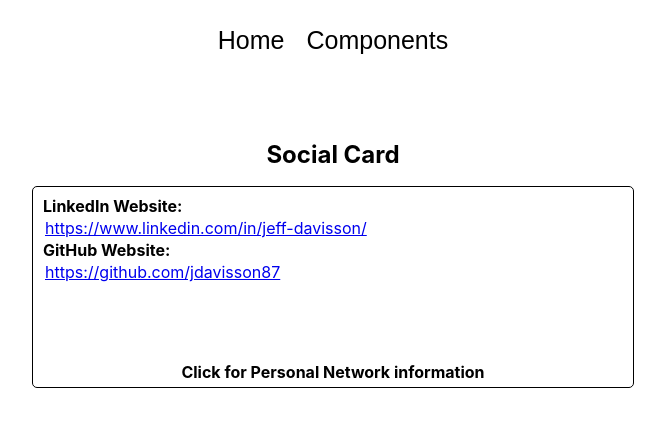
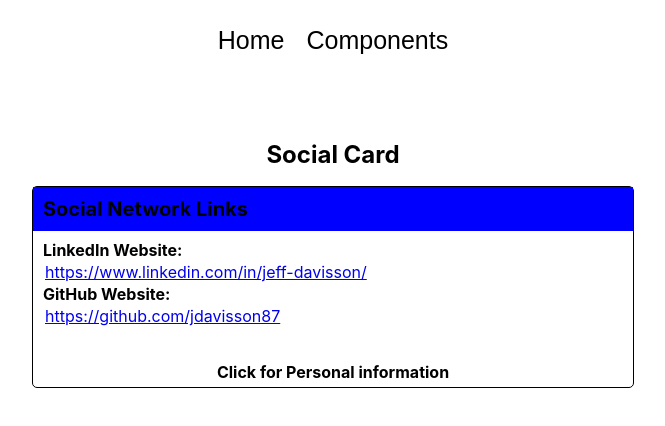
Before and after one commit to jdavisson87/components, a React (Create React App) app: page /components/SocialCard in a window 1280 px wide. Both pictures are taken after a click on the element "Click here for Social Network information". Shown: the top 426 px of the page, without its empty margins (307-972 px from the left). Built offline with nearby package versions, Linux system fonts and the light colour scheme.

Commit message:
Pomodoro 1
Creating test file for Social Card.  Installed React Testing Library.

```diff
--- a/package.json
+++ b/package.json
@@ -34,6 +34,7 @@
     ]
   },
   "devDependencies": {
+    "@testing-library/react": "^8.0.7",
     "babel-core": "^6.26.3",
     "babel-plugin-transform-class-properties": "^6.24.1",
     "babel-preset-env": "^1.7.0",
--- a/src/components/SocialCard/SocialCard.js
+++ b/src/components/SocialCard/SocialCard.js
@@ -52,6 +52,9 @@
         item ? (
           <animated.div key={key} style={props}>
             <CardCtr>
+              <SocialCardHeader>
+                <Name>Social Network Links</Name>
+              </SocialCardHeader>
               <SocialMediaCtr>
                 <SocialMedia>LinkedIn Website:</SocialMedia>
                 <SocialMediaLink href={linkedIn}>{linkedIn}</SocialMediaLink>
@@ -59,7 +62,7 @@
                 <SocialMediaLink href={github}>{github}</SocialMediaLink>
               </SocialMediaCtr>
               <Footer onClick={() => setFlipped(!isFlipped)}>
-                Click for Personal Network information
+                Click for Personal information
               </Footer>
             </CardCtr>
           </animated.div>
```
Also changed, not shown: 2 other files (tests, documents, lock files or other folders).
